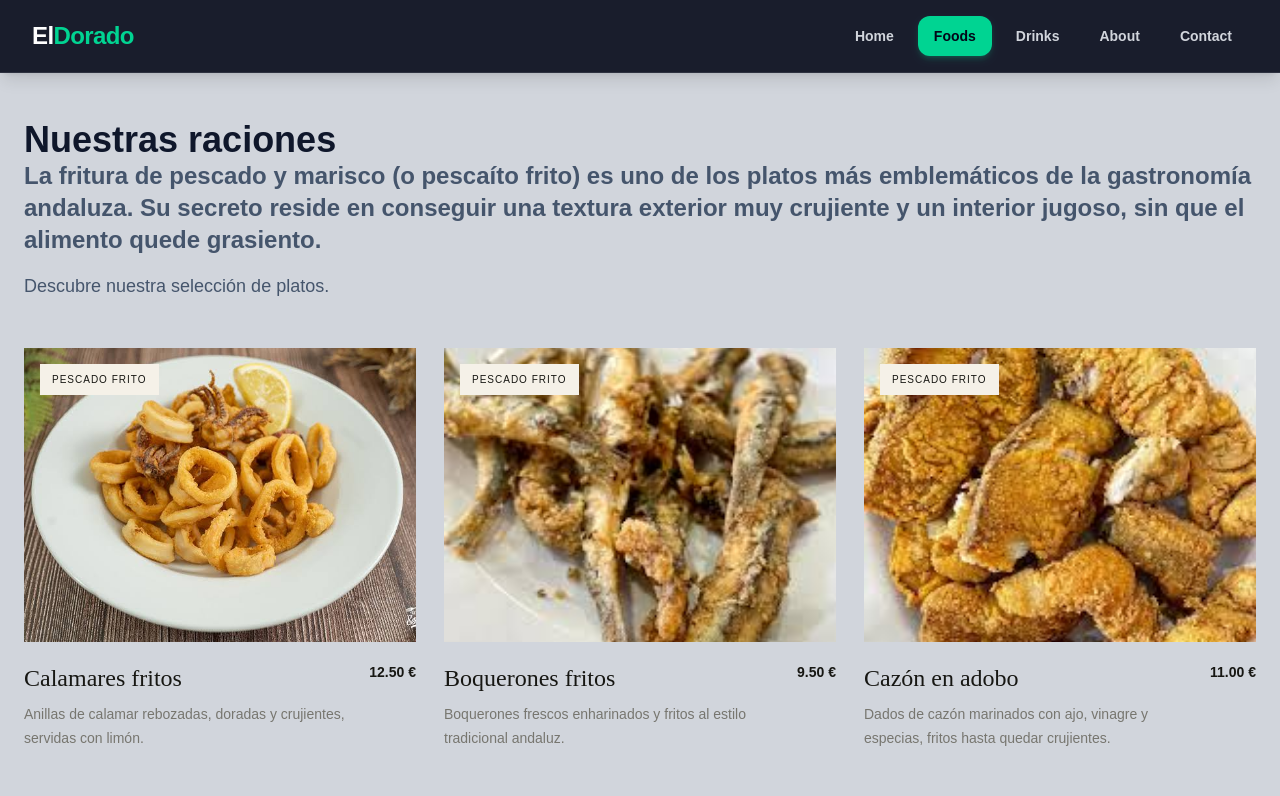
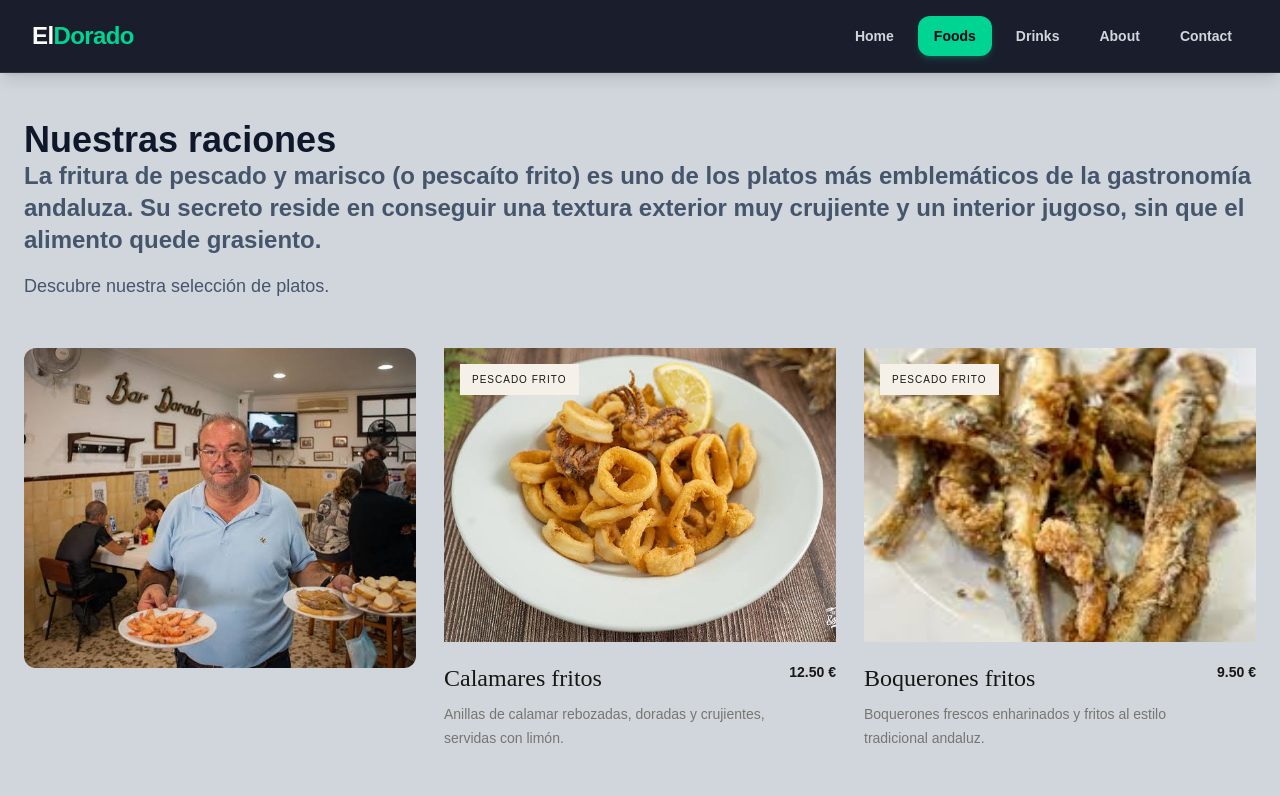
Before and after one commit to juamaya/ElDorado, a Nuxt app: page /foods in a window 1280 px wide. Shown: the top 796 px of the page. Built offline with nearby package versions, Linux system fonts and the light colour scheme.

Commit message:
fix deploy 7

```diff
--- a/app/componentes/DishCard.vue
+++ b/app/componentes/DishCard.vue
@@ -1,9 +1,9 @@
 
 <script setup lang="ts">
 import type { Dish } from '~/data/restaurant'
-import type { Dish1 } from '~/data/raciones'
 
-defineProps<{ dish: Dish1 }>()
+
+defineProps<{ dish: Dish }>()
 </script>
 
 <template>
--- a/app/pages/foods.vue
+++ b/app/pages/foods.vue
@@ -22,6 +22,12 @@ import { raciones } from "~/data/raciones";
       id="carta"
       class="mt-12 grid gap-x-7 gap-y-12 sm:grid-cols-2 lg:grid-cols-3"
     >
+     <img
+          src="/images/ramon.jpg "
+          alt="Vasos de cerveza"
+          class="h-52 w-full rounded-xl object-cover sm:h-80"
+          loading="lazy"
+        />
       <DishCard v-for="dish in raciones" :key="dish.id" :dish="dish" />
     </div>
  <h1 class="text-2xl font-bold text-slate-600 mt-10">
```
